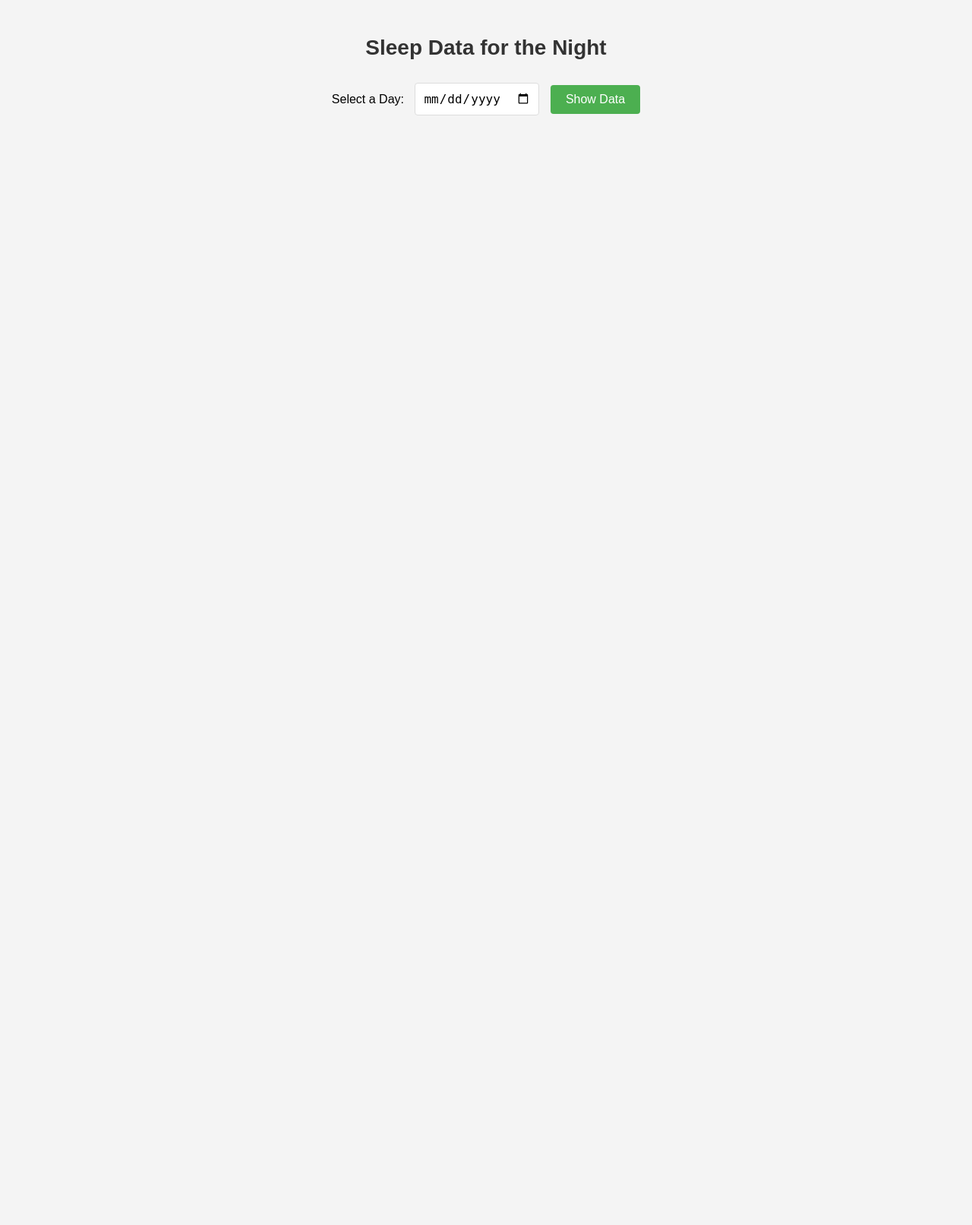
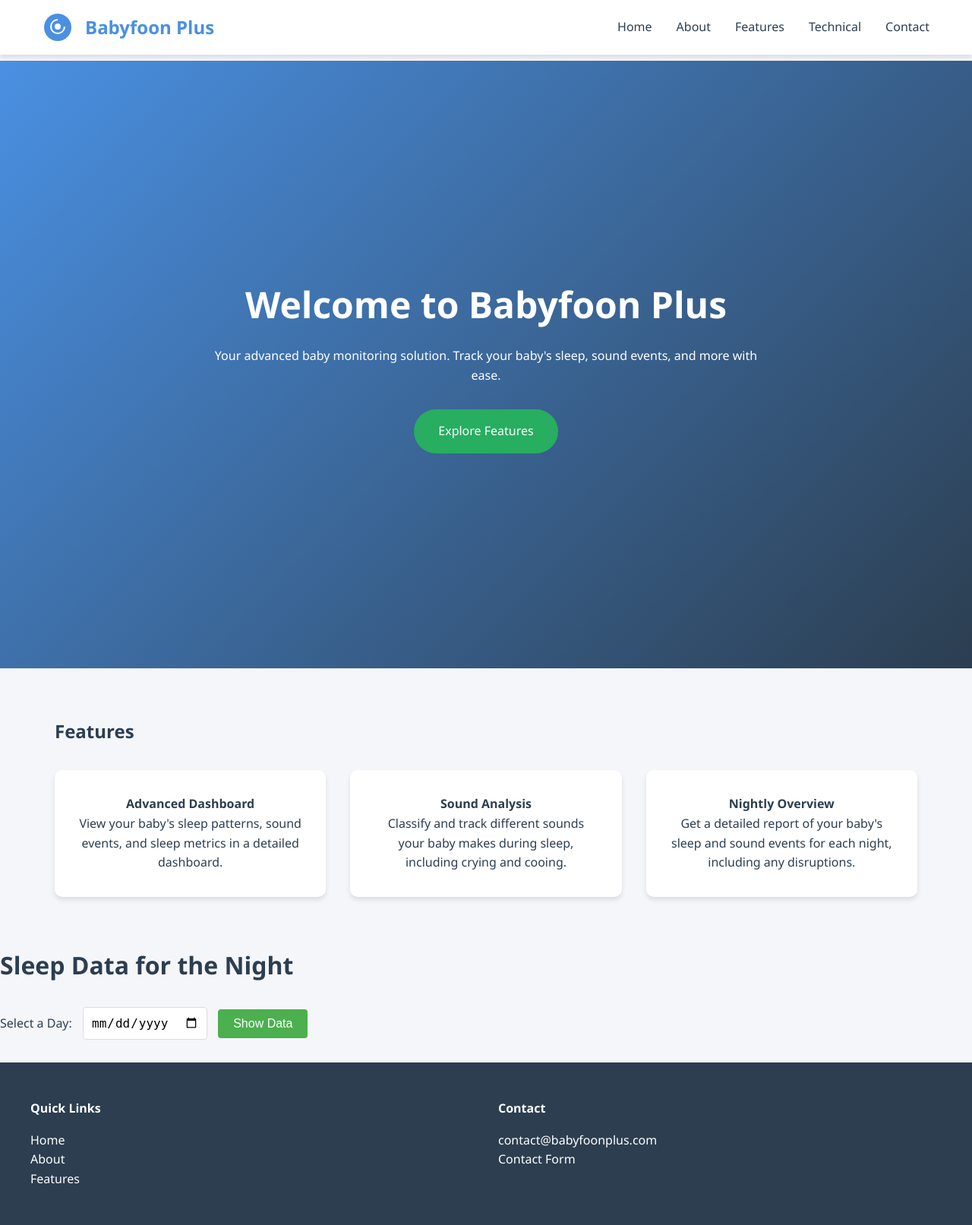
Before and after one commit to KarelExiled/Babyfoon, a Flask app: page / in a window 1280 px wide. Shown: the whole page at 76% size. Before the commit the page ends 152 px from the top, so only its background shows below. Run offline with Flask 2, Linux system fonts and the light colour scheme.

Commit message:
Update index.html

```diff
--- a/templates/index.html
+++ b/templates/index.html
@@ -3,26 +3,180 @@
 <head>
   <meta charset="UTF-8">
   <meta name="viewport" content="width=device-width, initial-scale=1.0">
-    <title>Sleep Data Visualization</title>
+  <title>Babyfoon Plus - Advanced Baby Monitoring Solution</title>
   <style>
+    :root {
+      --primary-color: #4A90E2;
+      --secondary-color: #2C3E50;
+      --accent-color: #27AE60;
+      --background-color: #F5F6FA;
+      --text-color: #2C3E50;
+      --card-shadow: 0 4px 6px rgba(0, 0, 0, 0.1);
+    }
+
+    * {
+      margin: 0;
+      padding: 0;
+      box-sizing: border-box;
+    }
+
     body {
-            font-family: Arial, sans-serif;
+      font-family: 'Segoe UI', Tahoma, Geneva, Verdana, sans-serif;
+      line-height: 1.6;
+      color: var(--text-color);
+      background-color: var(--background-color);
+    }
+
+    header {
+      background-color: white;
+      box-shadow: var(--card-shadow);
+      position: fixed;
+      width: 100%;
+      z-index: 1000;
+    }
+
+    nav {
+      max-width: 1200px;
+      margin: 0 auto;
+      padding: 1rem;
+      display: flex;
+      justify-content: space-between;
+      align-items: center;
+    }
+
+    .logo {
+      display: flex;
+      align-items: center;
+      gap: 1rem;
+      font-size: 1.5rem;
+      font-weight: bold;
+      color: var(--primary-color);
+    }
+
+    nav ul {
+      display: flex;
+      gap: 2rem;
+      list-style: none;
+    }
+
+    nav a {
+      text-decoration: none;
+      color: var(--text-color);
+      font-weight: 500;
+      transition: color 0.3s ease;
+    }
+
+    nav a:hover {
+      color: var(--primary-color);
+    }
+
+    main {
+      padding-top: 80px;
+    }
+
+    .hero {
+      height: 100vh;
+      display: flex;
+      flex-direction: column;
+      justify-content: center;
+      align-items: center;
       text-align: center;
-            padding: 20px;
-            background-color: #f4f4f4;
+      background: linear-gradient(135deg, var(--primary-color), var(--secondary-color));
+      color: white;
+      position: relative;
+      overflow: hidden;
     }
-        h1 {
-            color: #333;
-            font-size: 28px;
+
+    .hero-content {
+      z-index: 1;
+      max-width: 800px;
+      padding: 2rem;
     }
+
+    .hero h1 {
+      font-size: 3rem;
+      margin-bottom: 1rem;
+    }
+
+    .cta-button {
+      display: inline-block;
+      padding: 1rem 2rem;
+      background-color: var(--accent-color);
+      color: white;
+      text-decoration: none;
+      border-radius: 30px;
+      margin-top: 2rem;
+      transition: transform 0.3s ease;
+    }
+
+    .cta-button:hover {
+      transform: translateY(-2px);
+    }
+
+    section {
+      padding: 4rem 2rem;
+      max-width: 1200px;
+      margin: 0 auto;
+    }
+
+    .feature-grid {
+      display: grid;
+      grid-template-columns: repeat(auto-fit, minmax(250px, 1fr));
+      gap: 2rem;
+      margin-top: 2rem;
+    }
+
+    .feature-card {
+      background-color: white;
+      padding: 2rem;
+      border-radius: 10px;
+      box-shadow: var(--card-shadow);
+      text-align: center;
+      transition: transform 0.3s ease;
+    }
+
+    .feature-card:hover {
+      transform: translateY(-5px);
+    }
+
+    footer {
+      background-color: var(--secondary-color);
+      color: white;
+      padding: 3rem 2rem;
+    }
+
+    .footer-content {
+      max-width: 1200px;
+      margin: 0 auto;
+      display: grid;
+      grid-template-columns: repeat(auto-fit, minmax(200px, 1fr));
+      gap: 2rem;
+    }
+
+    .footer-section h4 {
+      margin-bottom: 1rem;
+    }
+
+    .footer-section ul {
+      list-style: none;
+    }
+
+    .footer-section a {
+      color: white;
+      text-decoration: none;
+    }
+
+    /* Sleep Data Visualization */
     .content {
       margin-top: 20px;
     }
+
     img {
       max-width: 100%;
       height: auto;
       margin-top: 20px;
     }
+
     .stats {
       margin-top: 40px;
       font-size: 18px;
@@ -31,9 +185,11 @@
       border-radius: 8px;
       box-shadow: 0 4px 8px rgba(0, 0, 0, 0.1);
     }
+
     form {
       margin: 20px 0;
     }
+
     input[type="date"] {
       font-size: 16px;
       padding: 10px;
@@ -41,6 +197,7 @@
       border: 1px solid #ddd;
       border-radius: 4px;
     }
+
     button {
       font-size: 16px;
       padding: 10px 20px;
@@ -50,24 +207,30 @@
       cursor: pointer;
       border-radius: 4px;
     }
+
     button:hover {
       background-color: #45a049;
     }
+
     .stats h2 {
       margin-bottom: 20px;
     }
+
     .stats p {
       margin: 10px 0;
     }
+
     .hypothesis-test {
       margin-top: 30px;
       padding: 20px;
       background-color: #f9f9f9;
       border-radius: 8px;
     }
+
     .hypothesis-test h3 {
       margin-top: 0;
     }
+
     .received-event {
       margin-top: 30px;
       padding: 20px;
@@ -75,12 +238,62 @@
       border-radius: 8px;
       box-shadow: 0 4px 8px rgba(0, 0, 0, 0.1);
     }
+
     .received-event p {
       margin: 8px 0;
     }
   </style>
 </head>
 <body>
+
+<header>
+  <nav>
+    <div class="logo">
+      <svg width="40" height="40" viewBox="0 0 40 40">
+        <circle cx="20" cy="20" r="18" fill="#4A90E2"/>
+        <path d="M20 10C15 10 11 14 11 19C11 24 15 28 20 28C25 28 29 24 29 19" stroke="white" fill="none" stroke-width="2"/>
+        <circle cx="20" cy="19" r="4" fill="white"/>
+      </svg>
+      <span>Babyfoon Plus</span>
+    </div>
+    <ul>
+      <li><a href="#home">Home</a></li>
+      <li><a href="#about">About</a></li>
+      <li><a href="#features">Features</a></li>
+      <li><a href="#technical">Technical</a></li>
+      <li><a href="#contact">Contact</a></li>
+    </ul>
+  </nav>
+</header>
+
+<main>
+  <!-- Hero Section -->
+  <div class="hero">
+    <div class="hero-content">
+      <h1>Welcome to Babyfoon Plus</h1>
+      <p>Your advanced baby monitoring solution. Track your baby's sleep, sound events, and more with ease.</p>
+      <a href="#features" class="cta-button">Explore Features</a>
+    </div>
+  </div>
+
+  <!-- Features Section -->
+  <section id="features">
+    <h2>Features</h2>
+    <div class="feature-grid">
+      <div class="feature-card">
+        <h4>Advanced Dashboard</h4>
+        <p>View your baby's sleep patterns, sound events, and sleep metrics in a detailed dashboard.</p>
+      </div>
+      <div class="feature-card">
+        <h4>Sound Analysis</h4>
+        <p>Classify and track different sounds your baby makes during sleep, including crying and cooing.</p>
+      </div>
+      <div class="feature-card">
+        <h4>Nightly Overview</h4>
+        <p>Get a detailed report of your baby's sleep and sound events for each night, including any disruptions.</p>
+      </div>
+    </div>
+  </section>
 
   <h1>Sleep Data for the Night</h1>
 
@@ -140,6 +353,29 @@
           {% endif %}
       </div>
   {% endif %}
+  </section>
+
+</main>
+
+<footer>
+  <div class="footer-content">
+    <div class="footer-section">
+      <h4>Quick Links</h4>
+      <ul>
+        <li><a href="#home">Home</a></li>
+        <li><a href="#about">About</a></li>
+        <li><a href="#features">Features</a></li>
+      </ul>
+    </div>
+    <div class="footer-section">
+      <h4>Contact</h4>
+      <ul>
+        <li><a href="mailto:contact@babyfoonplus.com">contact@babyfoonplus.com</a></li>
+        <li><a href="#contact">Contact Form</a></li>
+      </ul>
+    </div>
+  </div>
+</footer>
 
 </body>
 </html>
```
Lines whose indentation alone changed are shown as unchanged.
